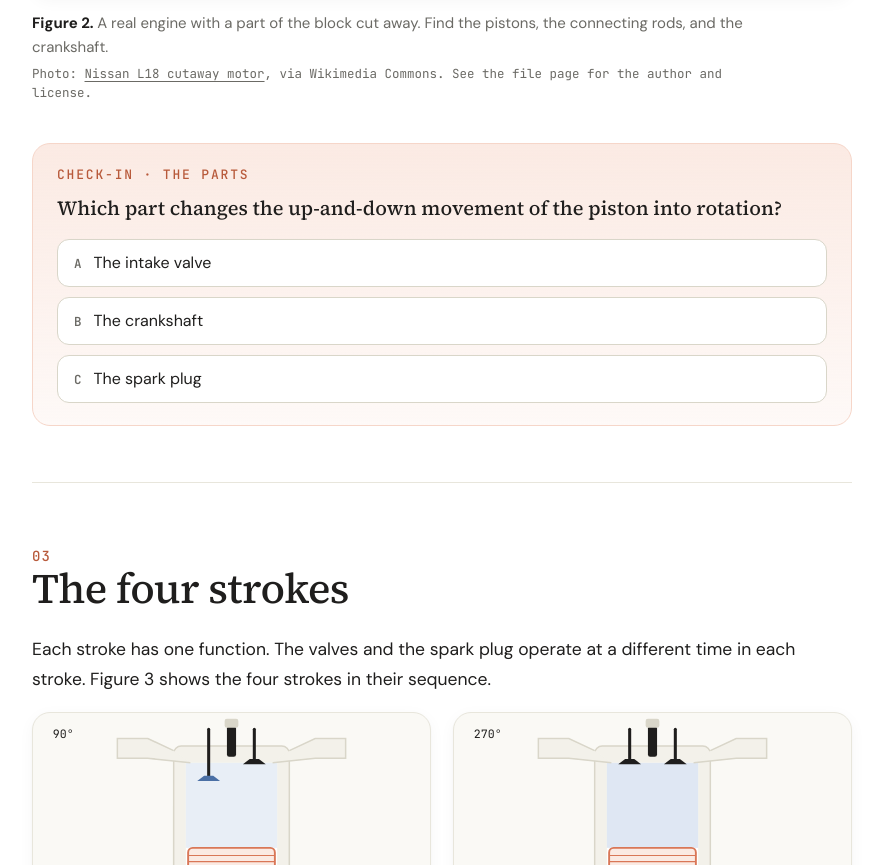
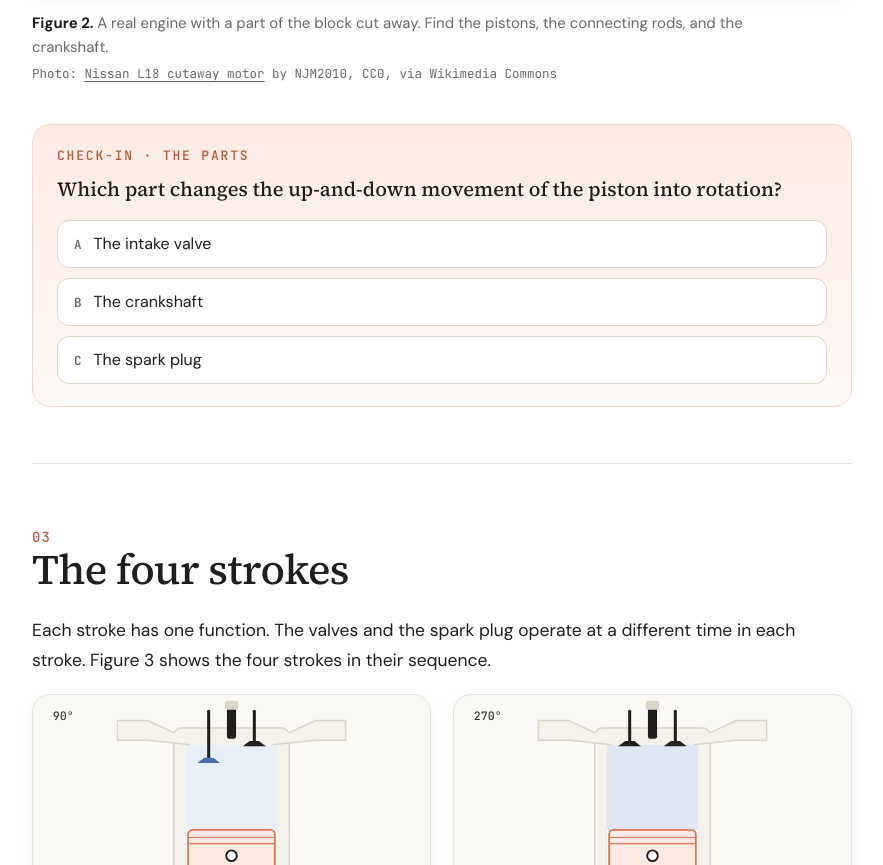
Before and after one commit to shrivardhan232006/ste-learn, a plain HTML site: page lessons/four-stroke-engine/index.html in a window 1280 px wide. Shown: the part 2497-3362 px from the top of the page, without its empty margins (354-1237 px from the left). Drawn offline with nearby package versions, Linux system fonts and the light colour scheme.

Commit message:
Publish lesson: four-stroke-engine
Co-Authored-By: Claude Opus 5.5 <noreply@anthropic.com>
Claude-Session: https://claude.ai/code/session_01M7DQX9QTFDMwzoZ3uupGwh

```diff
--- a/lessons/four-stroke-engine/index.html
+++ b/lessons/four-stroke-engine/index.html
@@ -101,7 +101,7 @@
       <figure class="numbered">
         <div class="frame"><img src="https://commons.wikimedia.org/wiki/Special:FilePath/Nissan_L18_cutaway_motor.jpg?width=1280" alt="A real car engine with a section cut away to show the pistons and crankshaft" loading="lazy"></div>
         <figcaption>A real engine with a part of the block cut away. Find the pistons, the connecting rods, and the crankshaft.
-          <span class="credit" data-ste="skip">Photo: <a href="https://commons.wikimedia.org/wiki/File:Nissan_L18_cutaway_motor.jpg">Nissan L18 cutaway motor</a>, via Wikimedia Commons. See the file page for the author and license.</span>
+          <span class="credit" data-ste="skip">Photo: <a href="https://commons.wikimedia.org/wiki/File:Nissan_L18_cutaway_motor.jpg">Nissan L18 cutaway motor</a> by NJM2010, CC0, via Wikimedia Commons</span>
         </figcaption>
       </figure>
 
```
